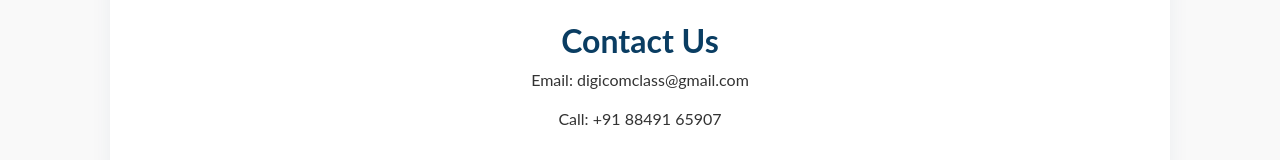
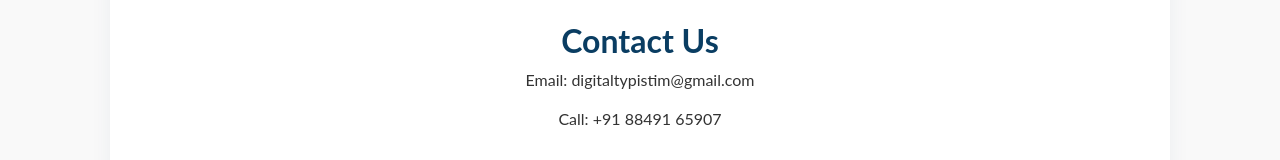
Before and after one commit to digital-typist/digital-typist-lts, a Next.js app: page /contact in a window 1280 px wide. Shown: the part 195-355 px from the top of the page. Built offline with nearby package versions, Linux system fonts and the light colour scheme.

Commit message:
email update

```diff
--- a/src/app/contact/page.jsx
+++ b/src/app/contact/page.jsx
@@ -2,7 +2,7 @@ export default function ContactPage() {
   return (
     <section className="hero">
       <h2>Contact Us</h2>
-      <p>Email: <a href="mailto:digicomclass@gmail.com">digicomclass@gmail.com</a></p>
+      <p>Email: <a href="mailto:digitaltypistim@gmail.com">digitaltypistim@gmail.com</a></p>
       <p>Call: <a href="tel:+918849165907">+91 88491 65907</a></p>
     </section>
   )
--- a/src/app/js/ContactForm.jsx
+++ b/src/app/js/ContactForm.jsx
@@ -25,7 +25,7 @@ export default function ContactForm() {
       `Name: ${form.name}\nEmail: ${form.email}\nPhone: ${form.phone}\nUniversity: ${form.university}\n\nMessage:\n${form.message}`
     );
 
-    window.location.href = `mailto:digicomclass@gmail.com?subject=${subject}&body=${body}`;
+    window.location.href = `mailto:digitaltypistim@gmail.com?subject=${subject}&body=${body}`;
   }
 
   return (
```
